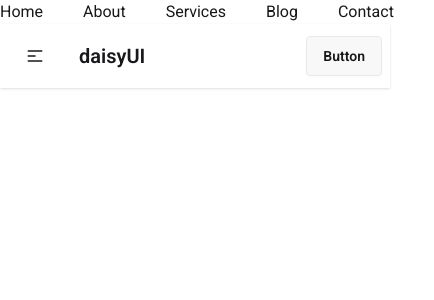
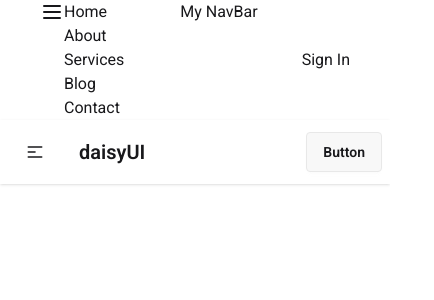
Before and after one commit to saim-alam1/react-router-core-concepts, a React (Vite) app: page /contact in a window 390 px wide. Shown: the top 300 px of the page, 434 px wide, since content can reach past the window. Built offline with nearby package versions, Linux system fonts and the light colour scheme.

Commit message:
Making The Navbar Responsive

```diff
--- a/src/components/NavBar/NavBar.jsx
+++ b/src/components/NavBar/NavBar.jsx
@@ -1,5 +1,6 @@
-import React from 'react';
+import React, { useState } from 'react';
 import Link from './Link';
+import { Menu, X } from 'lucide-react';
 
 const navigationData = [
   {
@@ -31,12 +32,28 @@
 
 
 const NavBar = () => {
+
+  const [open, setOpen] = useState(false);
+
+  const links = navigationData.map(route => <Link key={route.id} route={route}></Link>)
+
   return (
-    <nav>
+    <nav className='flex justify-between mx-10'>
 
-      <ul className='flex'>
+      <span className='flex' onClick={() => setOpen(!open)}>
         {
-          navigationData.map(route => <Link key={route.id} route={route}></Link>)
+          open ? <X className='md:hidden'></X> : <Menu className='md:hidden'></Menu>
+        }
+
+        <ul className='md:hidden'>
+          {links}
+        </ul>
+
+        <h3 className='ml-4'>My NavBar</h3>
+      </span>
+      <ul className='md:flex hidden'>
+        {
+          links
         }
       </ul>
 
@@ -54,6 +71,8 @@
         <li className='mr-10'><a href="/about">About</a></li>
         <li className='mr-10'><a href="/blog">Blog</a></li>
       </ul> */}
+
+      <button>Sign In</button>
     </nav>
   );
 };
```
Also changed, not shown: package.json (line endings or trailing spaces).
